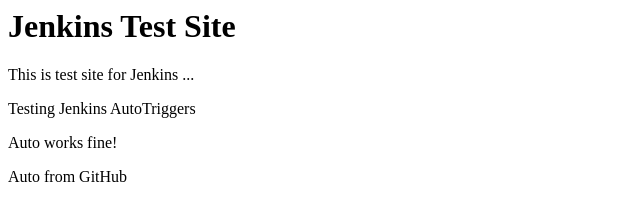
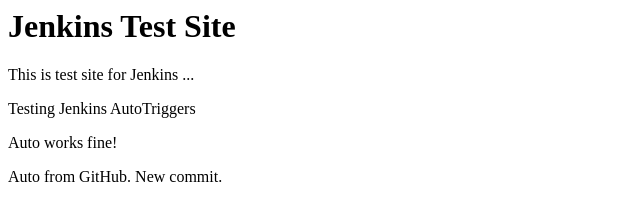
Before and after one commit to digitalnerd/jenkins_test, a plain HTML site: page index.html in a window 1280 px wide. Shown: the whole page, without its empty margins (0-640 px from the left). Drawn offline with Linux system fonts and the light colour scheme.

Commit message:
new commit

```diff
--- a/index.html
+++ b/index.html
@@ -4,6 +4,6 @@
 <p>This is test site for Jenkins ...</p>
 <p>Testing Jenkins AutoTriggers</p>
 <p>Auto works fine!</p>
-<p>Auto from GitHub</p>
+<p>Auto from GitHub. New commit.</p>
 </body>
 </html>
```
